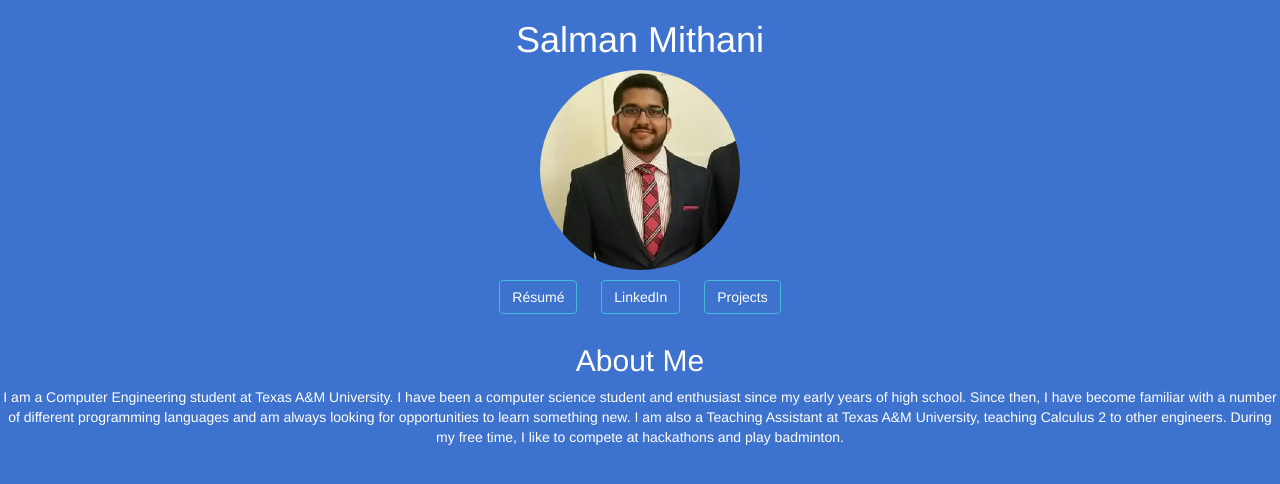
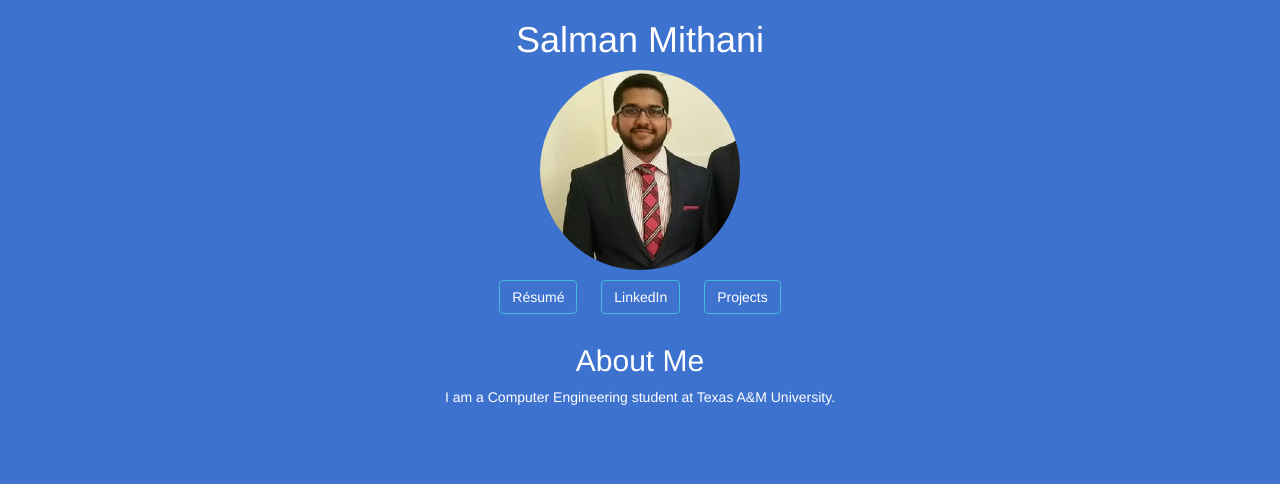
Before and after one commit to salman-mithani/salman-mithani.github.io, a plain HTML site: page index.html in a window 1280 px wide. Drawn offline with nearby package versions, Linux system fonts and the light colour scheme.

Commit message:
Updated about me

```diff
--- a/index.html
+++ b/index.html
@@ -51,7 +51,7 @@
 		<a href="https://www.linkedin.com/in/salman-mithani-1a29b0b9" style="margin: 10px" class="btn btn-info" target="_blank">LinkedIn</a>
 		<a href="https://github.com/salman0907" style="margin: 10px" class="btn btn-info" target="_blank">Projects</a>
 		<h2>About Me</h2>
-		<p>I am a Computer Engineering student at Texas A&amp;M University. I have been a computer science student and enthusiast since my early years of high school. Since then, I have become familiar with a number of different programming languages and am always looking for opportunities to learn something new. I am also a Teaching Assistant at Texas A&M University, teaching Calculus 2 to other engineers. During my free time, I like to compete at hackathons and play badminton.</p>
+		<p>I am a Computer Engineering student at Texas A&amp;M University.</p>
 	</div>
 
 </body>
```
